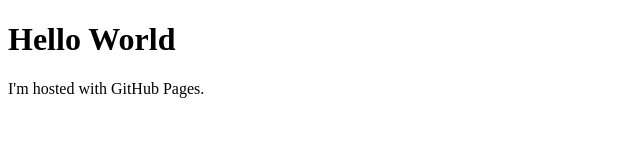
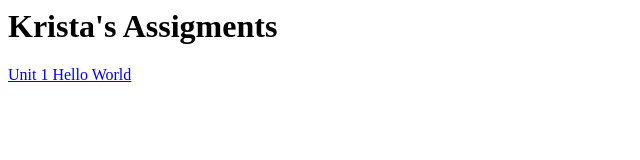
Before and after one commit to LisebergComo/LisebergComo.github.io, a plain HTML site: page index.html in a window 1280 px wide. Shown: the whole page, without its empty margins (0-640 px from the left). Drawn offline with Linux system fonts and the light colour scheme.

Commit message:
Update index.html

```diff
--- a/index.html
+++ b/index.html
@@ -1,7 +1,3 @@
-<!DOCTYPE html>
-<html>
-<body>
-<h1>Hello World</h1>
-<p>I'm hosted with GitHub Pages.</p>
-</body>
-</html>
+<h1>Krista's Assigments</h1>
+
+<p><a href="unit1/helloworld.html">Unit 1 Hello World</a></p>
```
